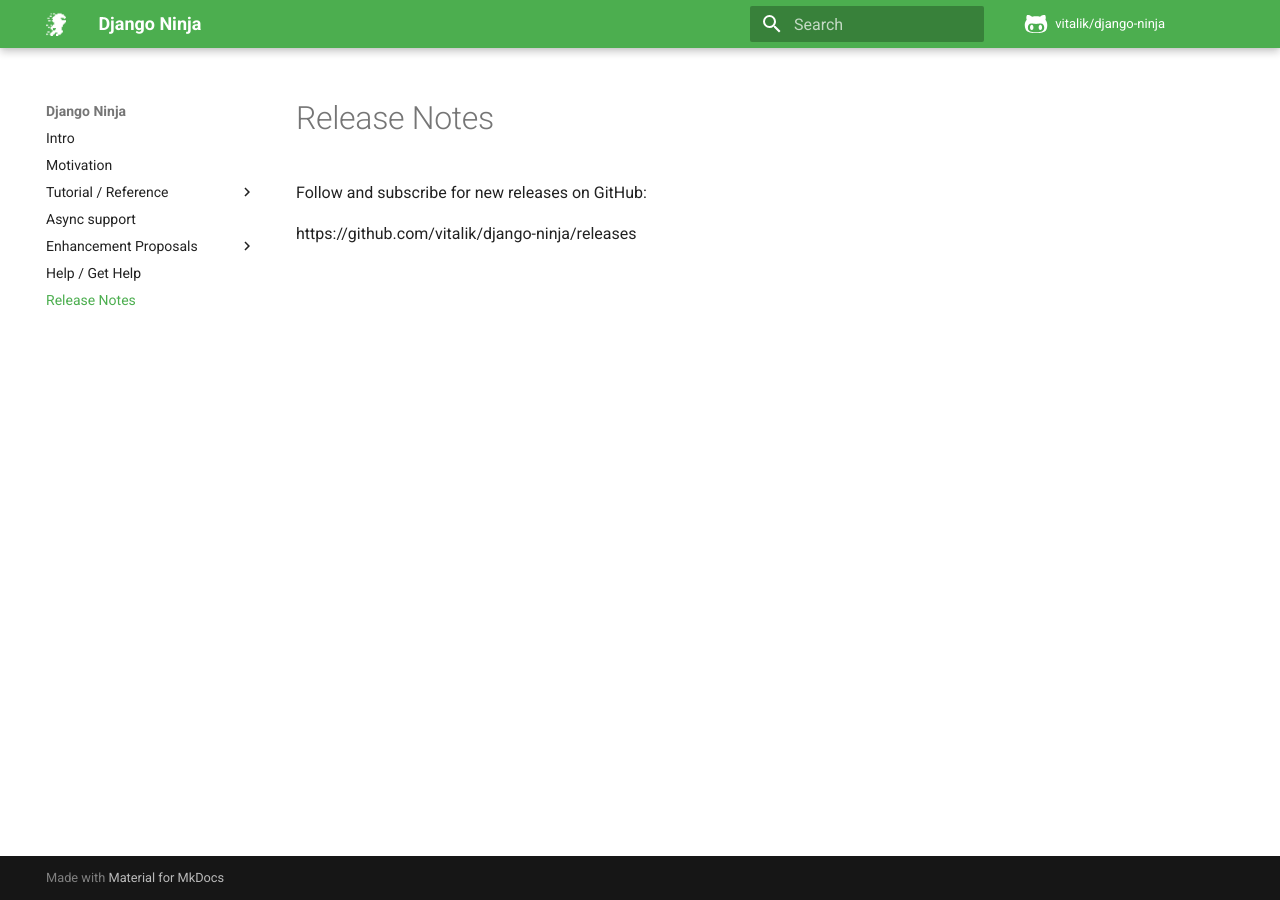
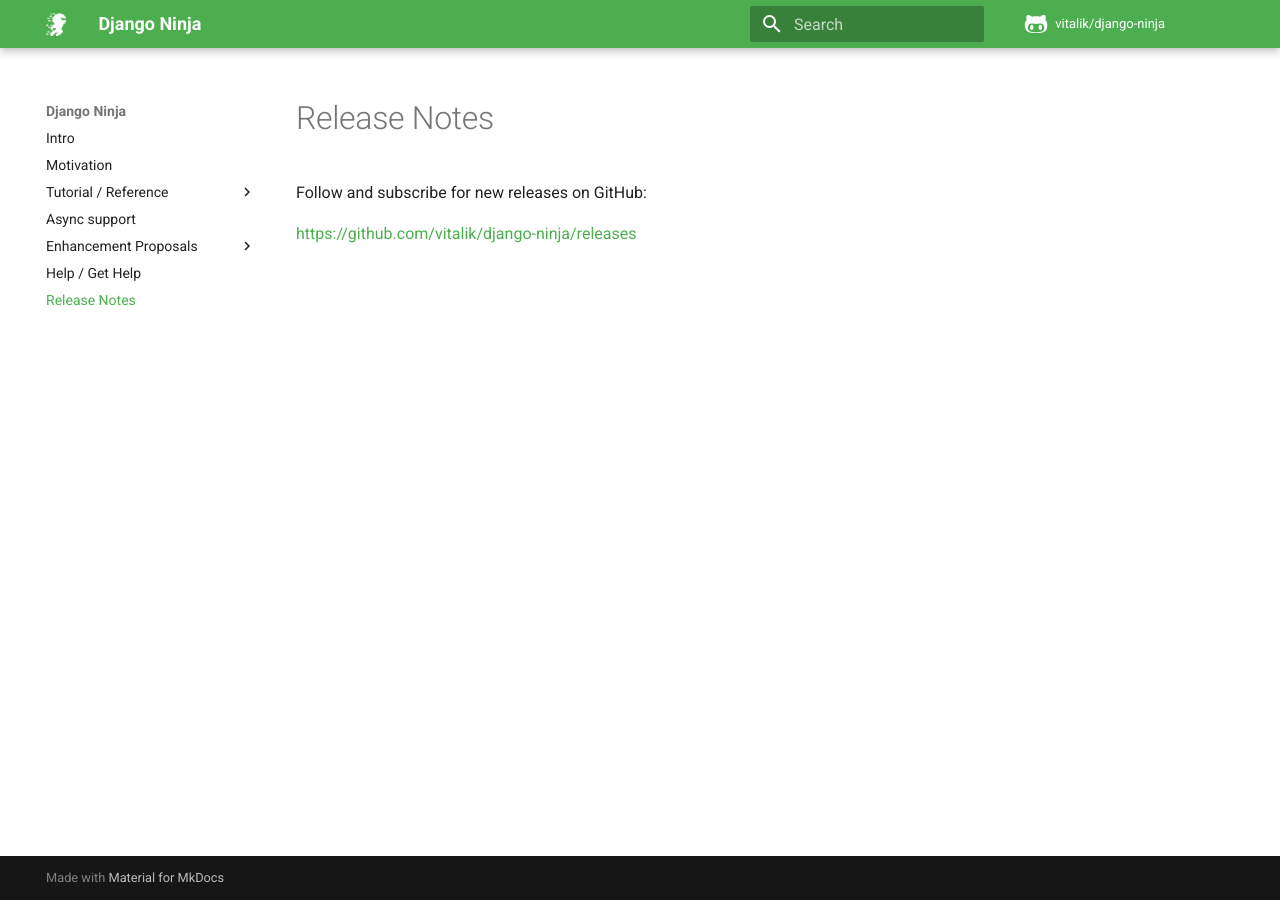
Before and after one commit to rainbow1016/django-master, an MkDocs documentation site: the page built from docs/docs/releases.md, in a window 1280 px wide. Built offline with MkDocs 1.6.1 and Material for MkDocs 9.7.7, drawn with Linux system fonts in a browser that asks for light colours; comment, search, counter and statistics services are not loaded.

Commit message:
Format releases URL as a link

```diff
--- a/docs/docs/releases.md
+++ b/docs/docs/releases.md
@@ -2,4 +2,4 @@
 
 Follow and subscribe for new releases on GitHub:
 
-https://github.com/vitalik/django-ninja/releases
+<https://github.com/vitalik/django-ninja/releases>
```
